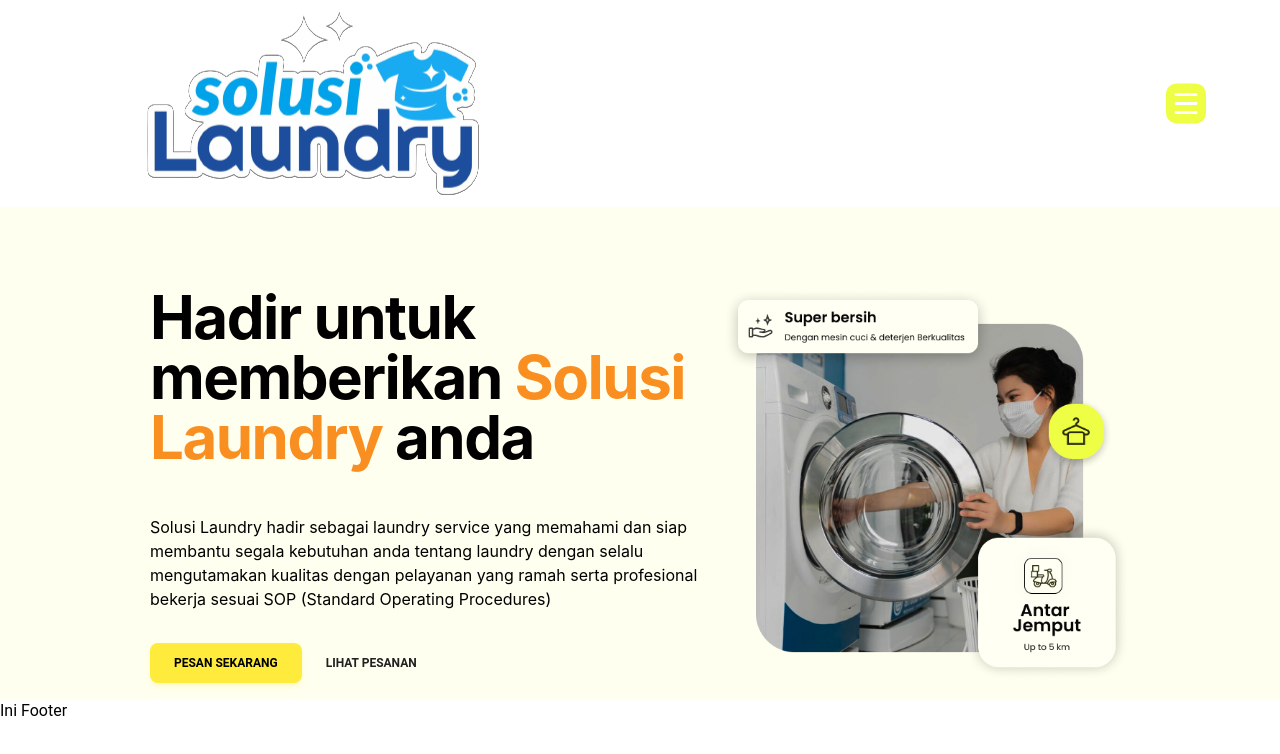
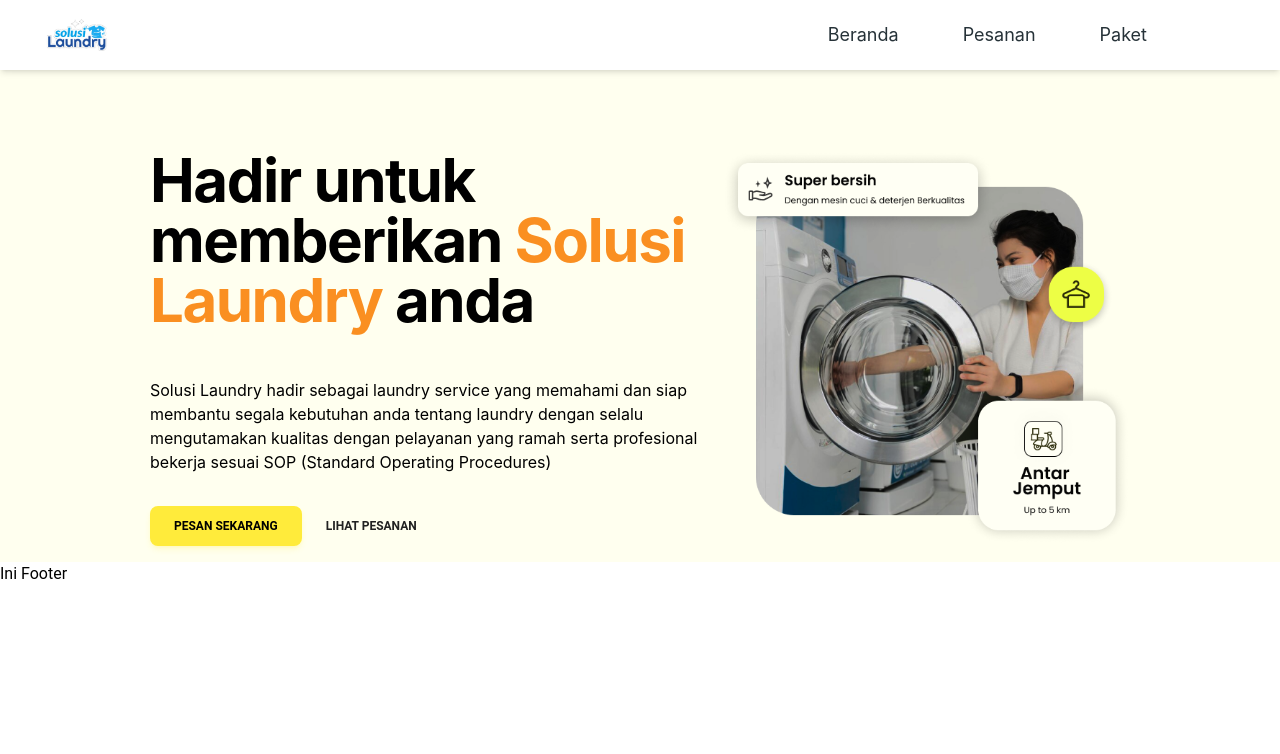
Before and after one commit to muhammadgimnastiar/solusi-laundry, a React (Create React App) app: page / in a window 1280 px wide. Shown: the top 754 px of the page. Built offline with nearby package versions, Linux system fonts and the light colour scheme.

Commit message:
Add pages

```diff
--- a/src/components/Navbar/Navbar.jsx
+++ b/src/components/Navbar/Navbar.jsx
@@ -1,22 +1,107 @@
-import React from 'react'
+import React from "react";
+import {
+  Navbar,
+  MobileNav,
+  Typography,
+  IconButton,
+} from "@material-tailwind/react";
+
 import {Link} from 'react-router-dom'
 
-// import styling dari tailwind
-import '../../assets/css/tailwind.css'
+export default function StickyNavbar() {
+  const [openNav, setOpenNav] = React.useState(false);
 
-function Navbar() {
-    return (
-        <nav className='py-3 px-4'>
-            <div className="container mx-auto" >
-                <div className="flex justify-between">
-                    <img src="/logo.png" className='w-24' alt="" />
-                    <img src="/icons/toggle.svg" alt="" />
-                </div>
+  React.useEffect(() => {
+    window.addEventListener(
+      "resize",
+      () => window.innerWidth >= 960 && setOpenNav(false),
+    );
+  }, []);
+
+  const navList = (
+    <ul className="mt-2 mb-4 lg:px-20 flex flex-col gap-2 lg:mb-0 lg:mt-0 lg:flex-row lg:items-center lg:gap-14">
+      <Typography
+        as="li"
+        variant="small"
+        color="blue-gray"
+        className="p-1 font-normal font-inter text-lg"
+      >
+                <Link to={"/"} className="Flex items-center">Beranda</Link>
+
+      </Typography>
+      <Typography
+        as="li"
+        variant="small"
+        color="blue-gray"
+        className="p-1 font-normal font-inter text-lg"
+      >
+        <Link to={"/Pesanan"} className="Flex items-center">Pesanan</Link>
+      </Typography>
+      <Typography
+        as="li"
+        variant="small"
+        color="blue-gray"
+        className="p-1 font-normal font-inter text-lg"
+      >
+                <Link to={"/Paket"} className="Flex items-center">Paket</Link>
+
+      </Typography>
+
+    </ul>
+  );
+
+  return (
+
+      <Navbar className="sticky top-0 z-10 h-max max-w-full rounded-none px-4 py-2 lg:px-8 lg:py-4">
+        <div className="flex items-center justify-between text-blue-gray-900">
+          <img src="./logo.png" className="mr-4 cursor-pointer " width={90} alt="" />
+          <div className="flex items-center gap-4">
+            <div className="mr-4 hidden lg:block">{navList}</div>
+
+            <IconButton
+              variant="text"
+              className="ml-auto h-6 w-6 text-inherit hover:bg-transparent focus:bg-transparent active:bg-transparent lg:hidden"
+              ripple={false}
+              onClick={() => setOpenNav(!openNav)}
+            >
+              {openNav ? (
+                <svg
+                  xmlns="http://www.w3.org/2000/svg"
+                  fill="none"
+                  className="h-6 w-6"
+                  viewBox="0 0 24 24"
+                  stroke="currentColor"
+                  strokeWidth={2}
+                >
+                  <path
+                    strokeLinecap="round"
+                    strokeLinejoin="round"
+                    d="M6 18L18 6M6 6l12 12"
+                  />
+                </svg>
+              ) : (
+                <svg
+                  xmlns="http://www.w3.org/2000/svg"
+                  className="h-6 w-6"
+                  fill="none"
+                  stroke="currentColor"
+                  strokeWidth={2}
+                >
+                  <path
+                    strokeLinecap="round"
+                    strokeLinejoin="round"
+                    d="M4 6h16M4 12h16M4 18h16"
+                  />
+                </svg>
+              )}
+            </IconButton>
+          </div>
+        </div>
+        <MobileNav open={openNav}>
+          {navList}
+        </MobileNav>
+      </Navbar>
 
 
-            </div>
-        </nav>
-     );
+  );
 }
-
-export default Navbar;
--- /dev/null
+++ b/src/pages/Paket/Paket.jsx
@@ -0,0 +1,11 @@
+import React from 'react'
+
+import '../../assets/css/tailwind.css'
+
+function Paket() {
+    return (
+        <div className='bg-primary-orange'>Halaman Paket</div>
+    );
+}
+
+export default Paket;
--- /dev/null
+++ b/src/pages/Pesanan/Pesanan.jsx
@@ -0,0 +1,11 @@
+import React from 'react'
+
+
+
+function Pesanan() {
+    return (
+        <div className='bg-bg'>Halaman Pesanan</div>
+    );
+}
+
+export default Pesanan;
```
